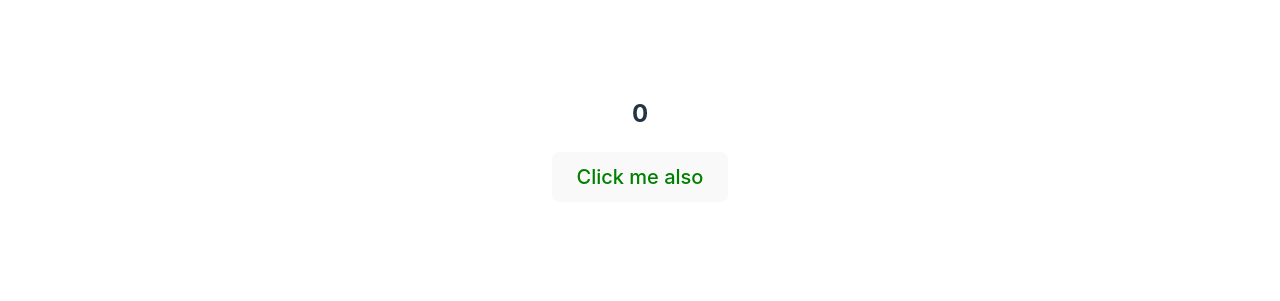
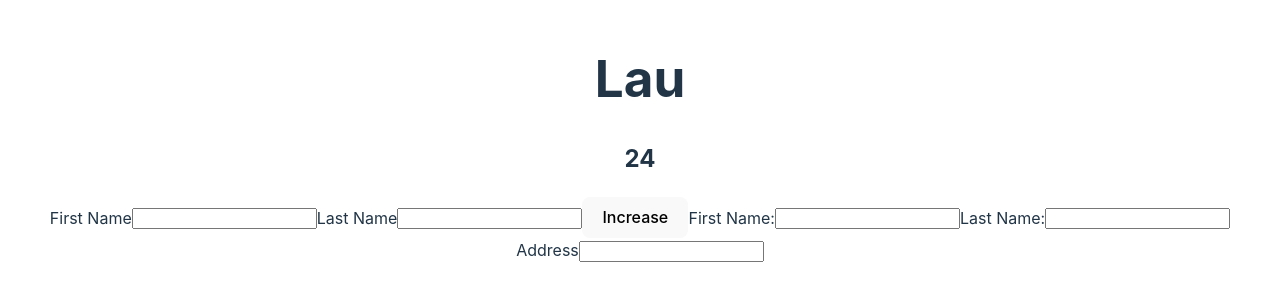
Before and after one commit to heyitslauu/odin-react, a React (Vite) app in the folder my-first-react-app/: page / in a window 1280 px wide. Shown: the part 261-562 px from the top of the page. Built offline with nearby package versions, Linux system fonts and the light colour scheme.

Commit message:
React State Controlled Components

```diff
--- a/my-first-react-app/src/App.jsx
+++ b/my-first-react-app/src/App.jsx
@@ -1,23 +1,23 @@
 // import { useState } from 'react'
 
 // import { List } from './PropsPass';
-import { Button } from './Button';
+// import { Button } from './Button';
 import './App.css'
-import { useState } from 'react';
-
+// import { useState } from 'react';
+import { Person, FormSample } from './Person';
 function App() {
   // const [count, setCount] = useState(0)
   // const sampleArr = ['Cat', 'Dog', 'Duck', 'Geese'];
 
-  const [counter, setCounter] = useState(0)
+  // const [counter, setCounter] = useState(0)
 
   // const handleButtonClick = (msg = "Hello") => {
   //   console.log(msg)
   // }
 
-  const handleIncrement = () => {
-    setCounter(counter + 1);
-  }
+  // const handleIncrement = () => {
+  //   setCounter(counter + 1);
+  // }
 
   return (
     <>
@@ -26,8 +26,10 @@ function App() {
       {/* <Button fontSize={12} text="Click me!" color="blue"/>
       <Button fontSize={12} text="Dont Click me!" color="red"/> */}
       {/* <Button fontSize={20} handleClick={handleButtonClick}/> */}
-      <h2>{counter}</h2>
-      <Button fontSize={20} handleIncrement={handleIncrement}/>
+      {/* <h2>{counter}</h2>
+      <Button fontSize={20} handleIncrement={handleIncrement}/> */}
+      <Person/>
+      <FormSample/>
     </>
   )
 }
--- /dev/null
+++ b/my-first-react-app/src/Person.jsx
@@ -0,0 +1,73 @@
+import { useState } from "react";
+
+export const Person = () => {
+    const [person, setPerson] = useState({name: "Lau", age: 24});
+    const [firstName, setFirstName] = useState('');
+    const [lastName, setLastName] = useState('');
+
+    const handleIncreaseAge = () => {
+        const newPerson = {...person, age: person.age + 1};
+        setPerson(newPerson)
+    }
+
+
+    return (
+        <>
+            <h1>{person.name}</h1>
+            <h2>{person.age}</h2>
+            <label>First Name</label>
+            <input
+                type="text"
+                value={firstName}
+                onChange={(e) => setFirstName(e.target.value)}
+            />
+            <label>Last Name</label>
+            <input
+                type="text"
+                value={lastName}
+                onChange={(e) => setLastName(e.target.value)}
+            />
+            {firstName && lastName && <p>{lastName}, {firstName}</p>}
+
+            <button onClick={handleIncreaseAge}>Increase</button>
+        </>
+    )
+}
+
+export const FormSample = () => {
+    const [formInput, setFormInput] = useState({})
+
+
+    const handleInputChange = (e) => {
+        const { name, value } = e.target;
+        setFormInput({...formInput, [name] : value});
+    }
+    return (
+        <>
+            <label>First Name:</label>
+            <input
+                type="text"
+                name="firstName"
+                value={formInput.firstName || ''}
+                onChange={handleInputChange}
+            />
+            <label>Last Name:</label>
+            <input
+                type="text"
+                name="lastName"
+                value={formInput.lastName || ''}
+                onChange={handleInputChange}
+            />
+            <label>Address</label>
+            <input
+                type="text"
+                name="address"
+                value={formInput.address || ''}
+                onChange={handleInputChange}
+            />
+            {/* <p>{formInput.firstName, formInput.lastName}</p> */}
+        </>
+    )
+}
+
+// export default Person;
```
